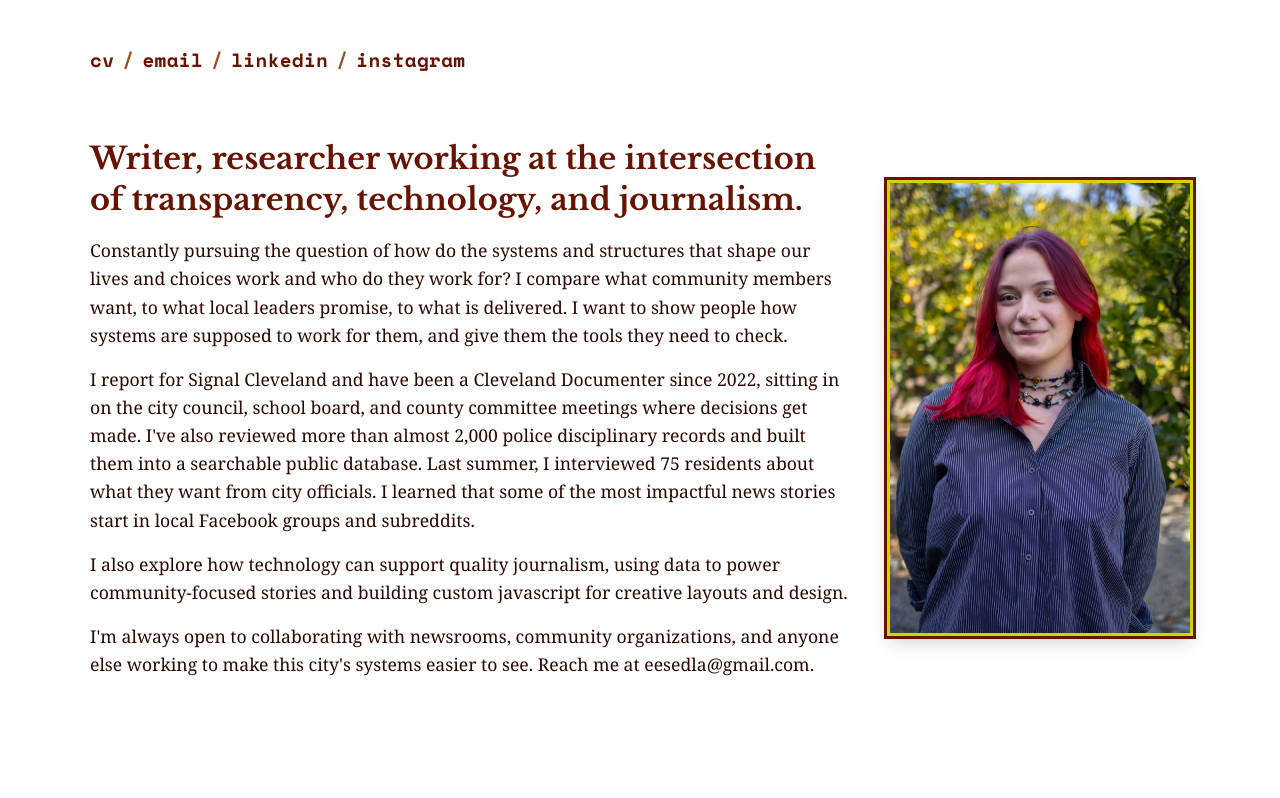
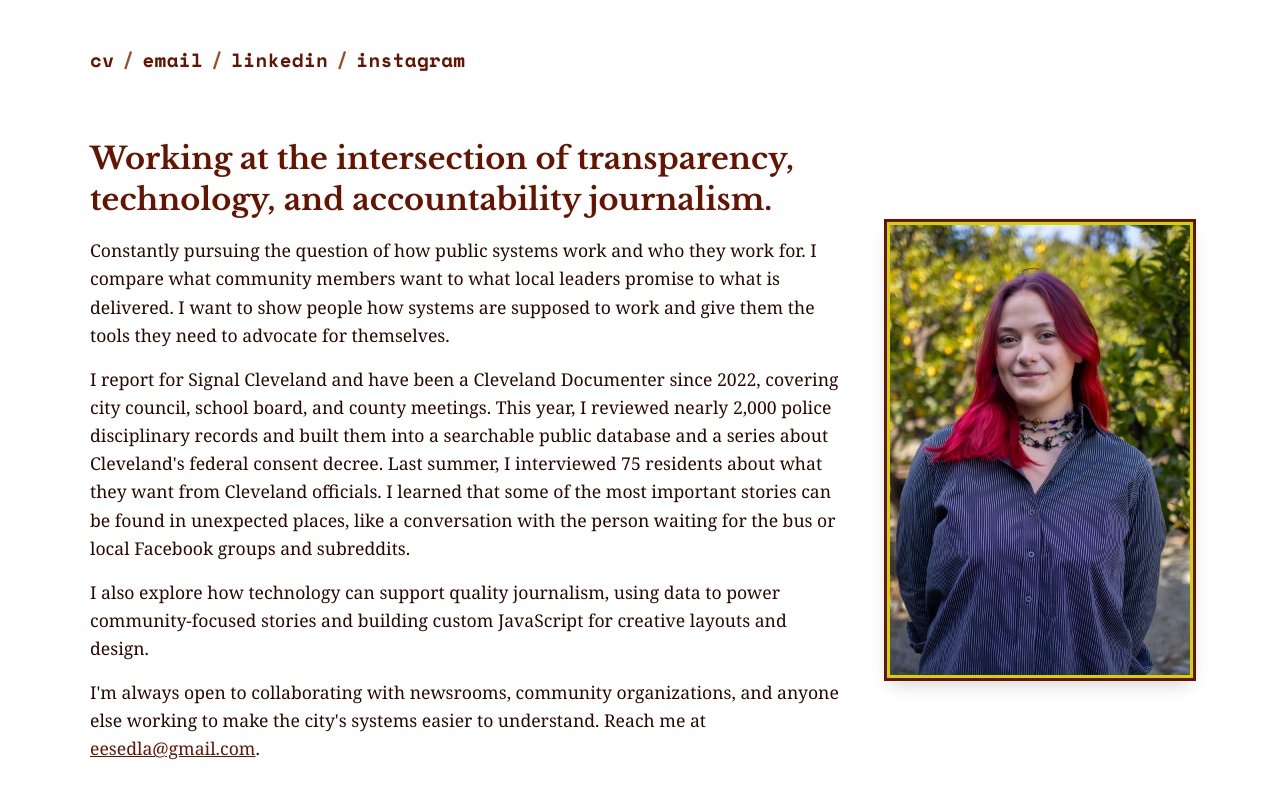
Before and after one commit to eesedla/emma-sedlak, a plain HTML site: page bio.html in a window 1280 px wide. Shown: the part 398-1196 px from the top of the page. Before the commit the page ends 1140 px from the top, so only its background shows below. Drawn offline with nearby package versions, Linux system fonts and the light colour scheme.

Commit message:
Bio: rewrite copy and link the email address
New copy leads with accountability journalism, adds the consent decree
series alongside the discipline database, and notes that stories turn up
in unexpected places. The email is now a mailto link rather than plain
text, and the page's meta/OG descriptions track the new opening line.

Co-Authored-By: Claude Opus 5 <noreply@anthropic.com>

```diff
--- a/bio.html
+++ b/bio.html
@@ -5,21 +5,21 @@
 <meta name="viewport" content="width=device-width, initial-scale=1">
 <meta name="color-scheme" content="light">
 <title>Emma Sedlak | Bio</title>
-<meta name="description" content="Emma Sedlak is a writer and researcher working at the intersection of transparency, technology, and journalism in Cleveland, Ohio.">
+<meta name="description" content="Emma Sedlak works at the intersection of transparency, technology, and accountability journalism in Cleveland, Ohio.">
 <link rel="canonical" href="https://www.emma-sedlak.com/bio.html">
 
 <meta property="og:type" content="website">
 <meta property="og:site_name" content="Emma Sedlak">
 <meta property="og:url" content="https://www.emma-sedlak.com/bio.html">
 <meta property="og:title" content="Emma Sedlak | Bio">
-<meta property="og:description" content="Emma Sedlak is a writer and researcher working at the intersection of transparency, technology, and journalism in Cleveland, Ohio.">
+<meta property="og:description" content="Emma Sedlak works at the intersection of transparency, technology, and accountability journalism in Cleveland, Ohio.">
 <meta property="og:image" content="https://www.emma-sedlak.com/og-image.png">
 <meta property="og:image:width" content="1200">
 <meta property="og:image:height" content="630">
 <meta property="og:image:alt" content="Emma Sedlak, set in a decorative pink and yellow marquee banner">
 <meta name="twitter:card" content="summary_large_image">
 <meta name="twitter:title" content="Emma Sedlak | Bio">
-<meta name="twitter:description" content="Emma Sedlak is a writer and researcher working at the intersection of transparency, technology, and journalism in Cleveland, Ohio.">
+<meta name="twitter:description" content="Emma Sedlak works at the intersection of transparency, technology, and accountability journalism in Cleveland, Ohio.">
 <meta name="twitter:image" content="https://www.emma-sedlak.com/og-image.png">
 <link rel="preconnect" href="https://fonts.googleapis.com">
 <link rel="preconnect" href="https://fonts.gstatic.com" crossorigin>
@@ -249,11 +249,11 @@
 
 <div class="bio-content">
   <div class="bio-text">
-    <h1>Writer, researcher working at the intersection of transparency, technology, and journalism.</h1>
-    <p>Constantly pursuing the question of how do the systems and structures that shape our lives and choices work and who do they work for? I compare what community members want, to what local leaders promise, to what is delivered. I want to show people how systems are supposed to work for them, and give them the tools they need to check.</p>
-    <p>I report for Signal Cleveland and have been a Cleveland Documenter since 2022, sitting in on the city council, school board, and county committee meetings where decisions get made. I've also reviewed more than almost 2,000 police disciplinary records and built them into a searchable public database. Last summer, I interviewed 75 residents about what they want from city officials. I learned that some of the most impactful news stories start in local Facebook groups and subreddits.</p>
-    <p>I also explore how technology can support quality journalism, using data to power community-focused stories and building custom javascript for creative layouts and design.</p>
-    <p>I'm always open to collaborating with newsrooms, community organizations, and anyone else working to make this city's systems easier to see. Reach me at eesedla@gmail.com.</p>
+    <h1>Working at the intersection of transparency, technology, and accountability journalism.</h1>
+    <p>Constantly pursuing the question of how public systems work and who they work for. I compare what community members want to what local leaders promise to what is delivered. I want to show people how systems are supposed to work and give them the tools they need to advocate for themselves.</p>
+    <p>I report for Signal Cleveland and have been a Cleveland Documenter since 2022, covering city council, school board, and county meetings. This year, I reviewed nearly 2,000 police disciplinary records and built them into a searchable public database and a series about Cleveland's federal consent decree. Last summer, I interviewed 75 residents about what they want from Cleveland officials. I learned that some of the most important stories can be found in unexpected places, like a conversation with the person waiting for the bus or local Facebook groups and subreddits.</p>
+    <p>I also explore how technology can support quality journalism, using data to power community-focused stories and building custom JavaScript for creative layouts and design.</p>
+    <p>I'm always open to collaborating with newsrooms, community organizations, and anyone else working to make the city's systems easier to understand. Reach me at <a href="mailto:eesedla@gmail.com">eesedla@gmail.com</a>.</p>
   </div>
   <figure class="headshot">
     <img src="headshot.jpg" alt="Headshot of Emma Sedlak">
```
